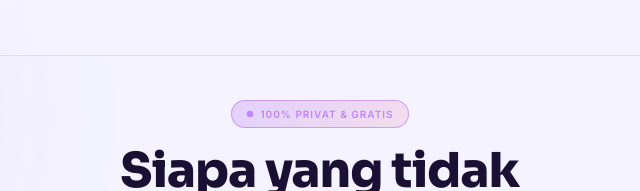
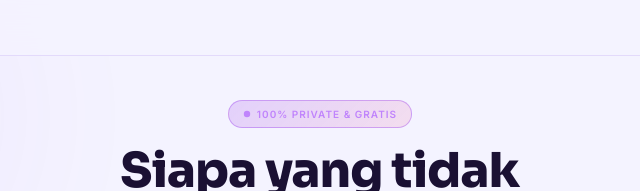
Before and after one commit to gfrrmd/ig-unfollow-checker, a plain HTML site: page index.html in a window 1280 px wide. Shown: the top 191 px of the page, 320-960 px from the left. Drawn offline with Linux system fonts and the light colour scheme.

Commit message:
Update index.html

```diff
--- a/index.html
+++ b/index.html
@@ -315,7 +315,7 @@ body{
   <section class="hero">
     <div class="hero-badge">
       <svg width="8" height="8" viewBox="0 0 10 10" fill="currentColor" aria-hidden="true"><circle cx="5" cy="5" r="4"/></svg>
-      100% Privat &amp; Gratis
+      100% Private &amp; Gratis
     </div>
     <h1>Siapa yang tidak<br><span class="g">follow balik</span> kamu?</h1>
     <p>Upload file export resmi Instagram. Semua diproses di browser, tidak ada data yang tersimpan.</p>
```
